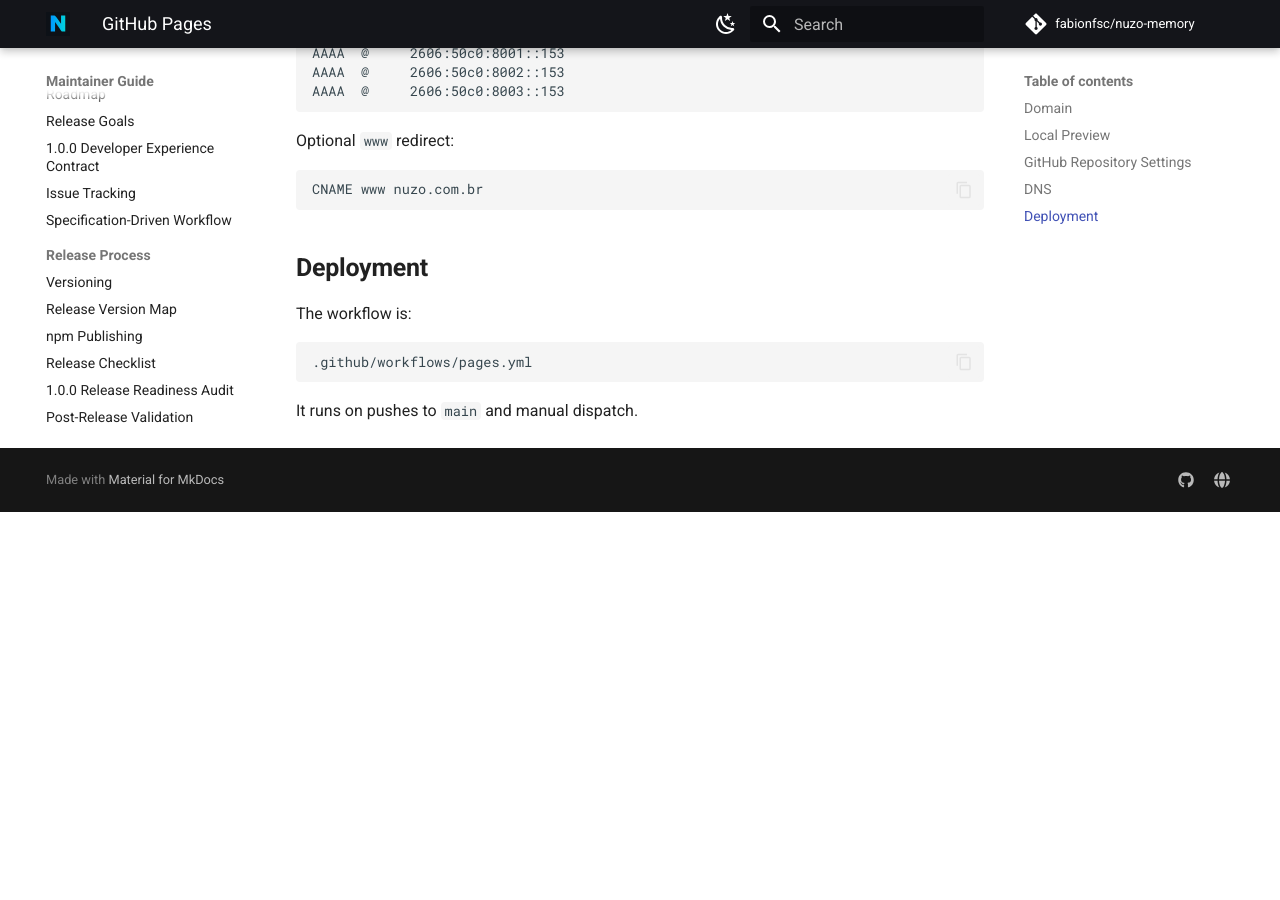
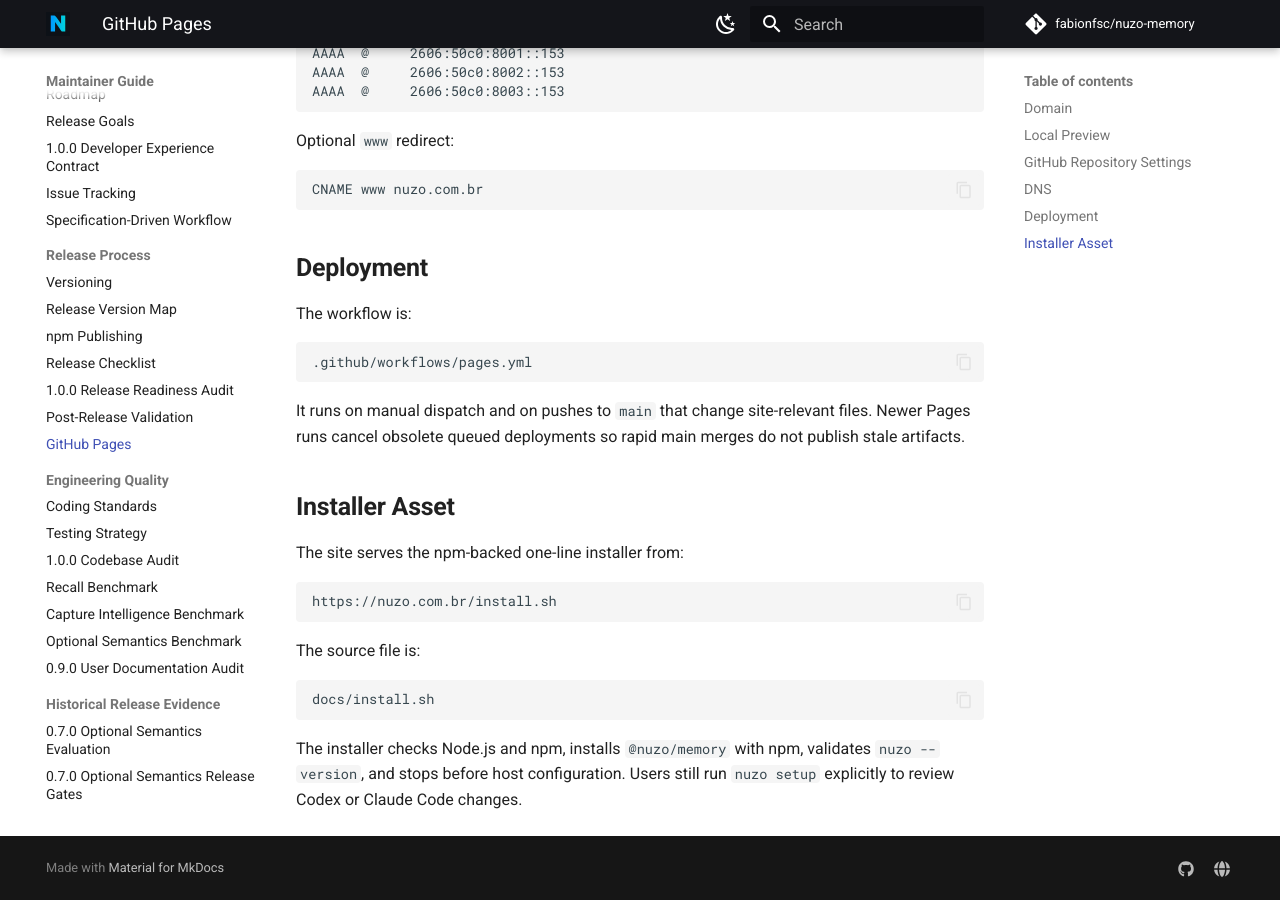
Before and after one commit to fabionfsc/nuzo-memory, an MkDocs documentation site: the page built from docs/operations/github-pages.md, in a window 1280 px wide and 900 px high, scrolled down 1461 px. Built offline with MkDocs 1.6.1 and Material for MkDocs 9.7.7, drawn with Linux system fonts in a browser that asks for light colours; comment, search, counter and statistics services are not loaded; before the commit the page ends 1973 px from its top, so only the background shows below that.

Commit message:
docs: add npm-backed one-line installer

````diff
--- a/docs/operations/github-pages.md
+++ b/docs/operations/github-pages.md
@@ -79,4 +79,24 @@
 .github/workflows/pages.yml
 ```
 
-It runs on pushes to `main` and manual dispatch.
+It runs on manual dispatch and on pushes to `main` that change site-relevant
+files. Newer Pages runs cancel obsolete queued deployments so rapid main merges
+do not publish stale artifacts.
+
+## Installer Asset
+
+The site serves the npm-backed one-line installer from:
+
+```text
+https://nuzo.com.br/install.sh
+```
+
+The source file is:
+
+```text
+docs/install.sh
+```
+
+The installer checks Node.js and npm, installs `@nuzo/memory` with npm, validates
+`nuzo --version`, and stops before host configuration. Users still run
+`nuzo setup` explicitly to review Codex or Claude Code changes.
````
Also changed, not shown: docs/getting-started/clean-install.md (+8 -0 lines), docs/getting-started/index.md (+9 -0 lines), docs/index.md (+8 -0 lines), 3 other files.
